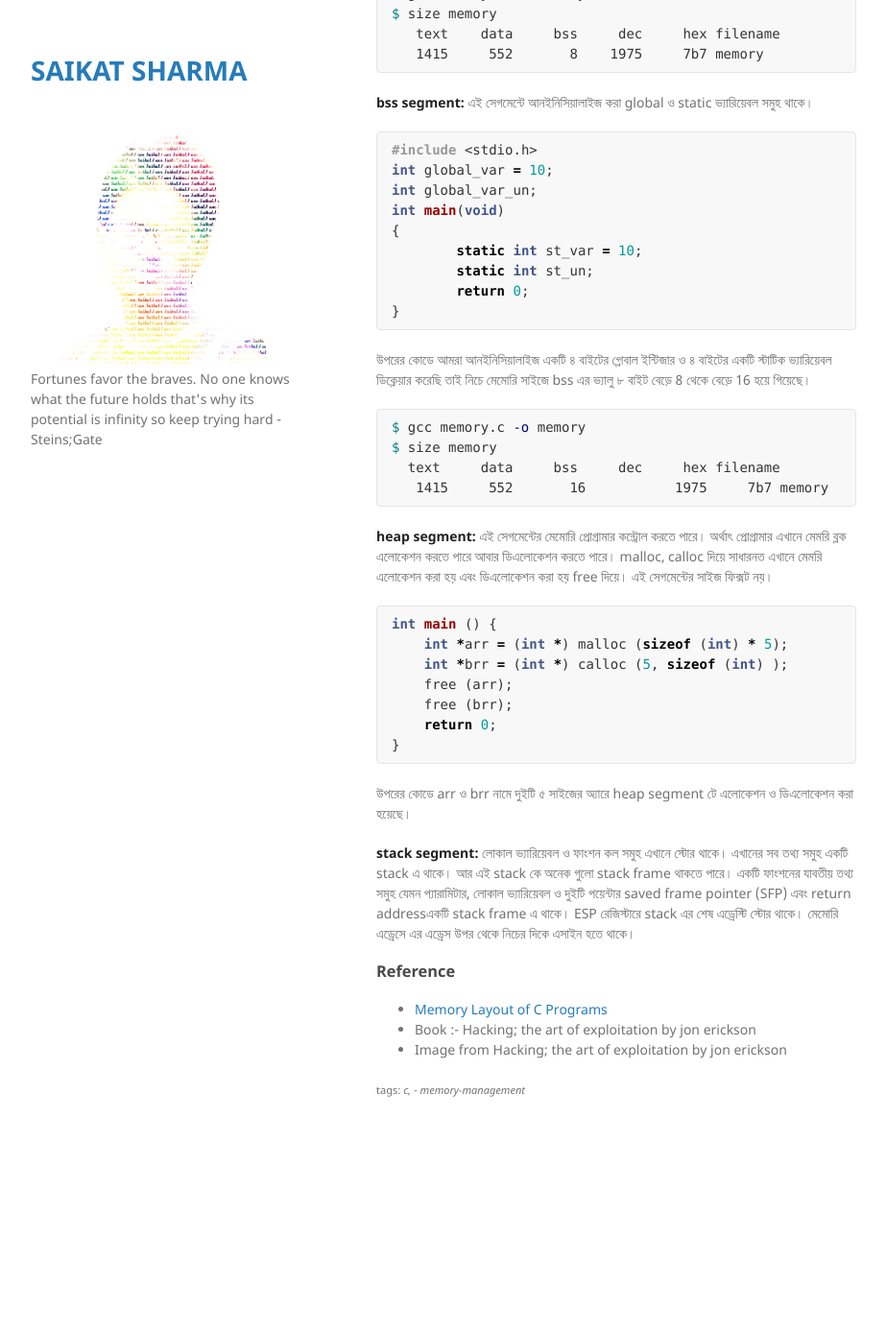
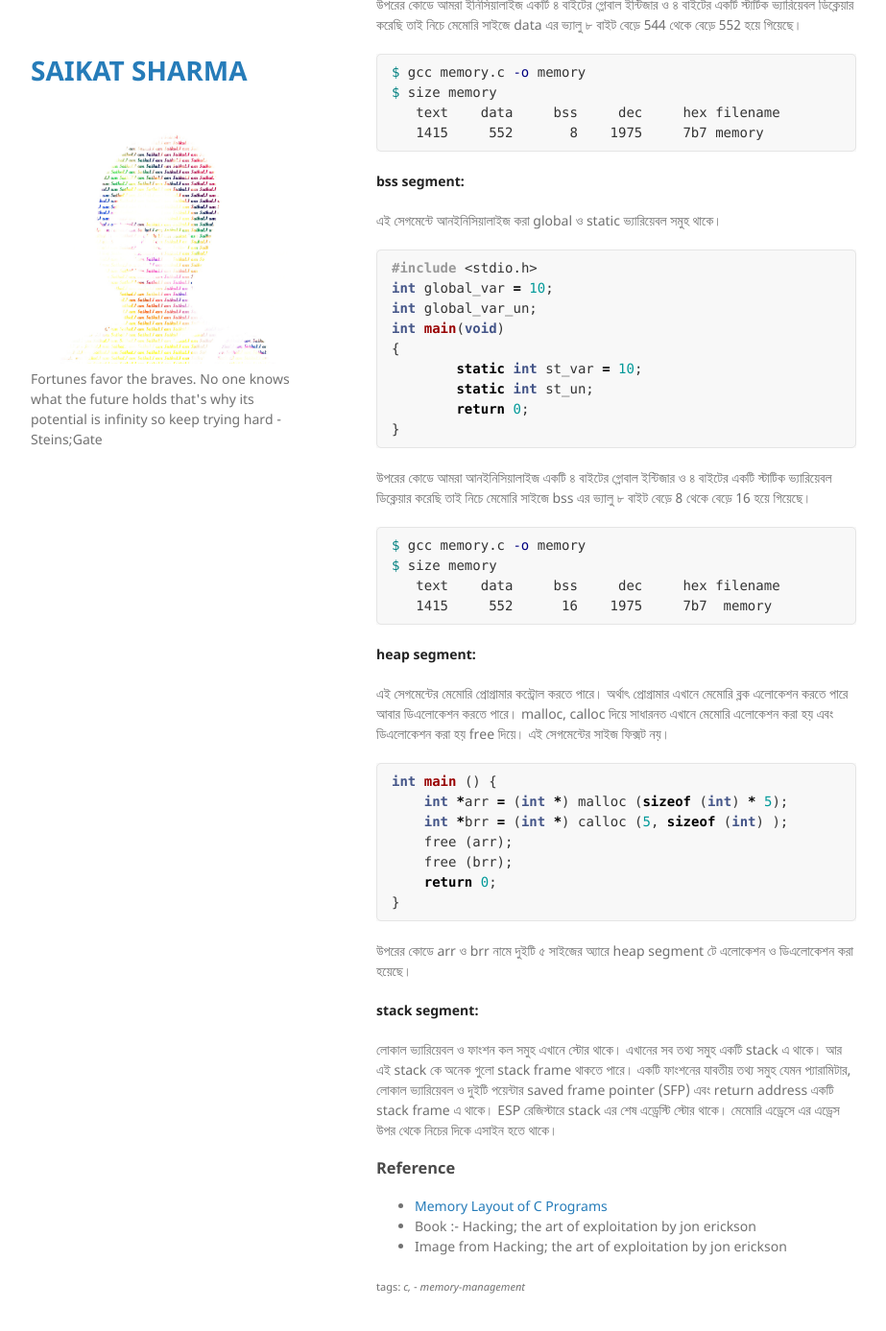
Before and after one commit to Saikat-S/Saikat-S.github.io, a Jekyll site: the page built from _posts/2020-07-19-Memory-Segmentation-in-C.md, in a window 1280 px wide and 1400 px high, scrolled down 1545 px. Shown: the top 1387 px of the window at 96% size, without its empty margins (178-1101 px from the left). Built offline with Jekyll 4.4.1, drawn with Linux system fonts in a browser that asks for light colours; before the commit the page ends 2740 px from its top, so only the background shows below that; some of the changed text lies outside the part shown.

Commit message:
memory-segmentation-in-c.md updated

````diff
--- a/_posts/2020-07-19-Memory-Segmentation-in-C.md
+++ b/_posts/2020-07-19-Memory-Segmentation-in-C.md
@@ -4,7 +4,7 @@
 author: Saikat Sharma
 tags: c, memory-management
 ---
-সি তে মেমোরি সেগমেন্টেশন একটি গুরুত্বপুর্ণ পার্ট।  কম্পাইল করা একটি সি প্রোগ্রামের মেমরি পাঁচটি ভাগে বিভক্ত হয়।
+সি তে মেমোরি সেগমেন্টেশন একটি গুরুত্বপুর্ণ পার্ট।  কম্পাইল করা একটি সি প্রোগ্রামের মেমোরি পাঁচটি ভাগে বিভক্ত হয়।
 - text
 - data
 - bss
@@ -14,6 +14,7 @@
 ![Memory Segmentation](/assets/img/memory-segmentation.png)
 
 **text segment:**
+
 এই text segment কে code segment ও বলা হয়ে থাকে। এই সেগমেন্টে সাধারনত মেশিন ল্যান্গুয়েজ এর ইনস্ট্রাকশন গুলো থাকে। এই সেগমেন্টি read-only ও ফিক্স সাইজ।
 ```c
 #include <stdio.h>
@@ -32,13 +33,14 @@
 এখানে text হলো  text segment এর সাইজ, data হলো data segment এর সাইজ, আর bss হলো bss segment এর সাইজ,  dec  হলো ডেসিমেলে টোটাল সাইজ ও hex হলো হেক্সাডেসিমেলে টোটাল সাইজ।
 
 **data segment:**
+
 এই সেগমেন্টে ইনিসিয়ালাইজ করা global ও static ভ্যারিয়েবল সমুহ থাকে।
 ```c
 #include <stdio.h>
 int global_var = 10;
 int main(void)
 {
-     static int st_var = 10;
+    static int st_var = 10;
 	return 0;
 }
 ```
@@ -51,6 +53,7 @@
 ```
 
 **bss segment:**
+
 এই সেগমেন্টে আনইনিসিয়ালাইজ করা global ও static ভ্যারিয়েবল সমুহ থাকে।
 ```c
 #include <stdio.h>
@@ -67,11 +70,12 @@
 ```bash
 $ gcc memory.c -o memory
 $ size memory
-  text	   data	    bss	    dec	    hex	filename
-   1415	    552	      16	   1975	    7b7	memory
+   text	   data	    bss	    dec	    hex	filename
+   1415	    552	     16	   1975	    7b7	 memory
 ```
 **heap segment:**
-এই সেগমেন্টের মেমোরি প্রোগ্রামার কন্ট্রোল করতে পারে। অর্থাৎ প্রোগ্রামার এখানে  মেমরি ব্লক এলোকেশন করতে পারে আবার ডিএলোকেশন করতে পারে। malloc, calloc দিয়ে সাধারনত এখানে মেমরি এলোকেশন করা হয় এবং ডিএলোকেশন করা হয় free দিয়ে। এই সেগমেন্টের সাইজ  ফিক্সট নয়।
+
+এই সেগমেন্টের মেমোরি প্রোগ্রামার কন্ট্রোল করতে পারে। অর্থাৎ প্রোগ্রামার এখানে  মেমোরি ব্লক এলোকেশন করতে পারে আবার ডিএলোকেশন করতে পারে। malloc, calloc দিয়ে সাধারনত এখানে মেমোরি এলোকেশন করা হয় এবং ডিএলোকেশন করা হয় free দিয়ে। এই সেগমেন্টের সাইজ  ফিক্সট নয়।
 ```c
 int main () {
     int *arr = (int *) malloc (sizeof (int) * 5);
@@ -84,7 +88,8 @@
 উপরের কোডে arr ও brr নামে দুইটি ৫ সাইজের অ্যারে heap segment টে এলোকেশন ও  ডিএলোকেশন করা হয়েছে।
 
 **stack segment:**
-লোকাল ভ্যারিয়েবল ও ফাংশন কল সমুহ এখানে স্টোর থাকে। এখানের সব তথ্য সমুহ একটি stack এ থাকে। আর এই stack কে অনেক গুলো stack frame থাকতে পারে। একটি ফাংশনের  যাবতীয় তথ্য সমুহ যেমন প্যারামিটার, লোকাল ভ্যারিয়েবল ও দুইটি পয়েন্টার saved frame pointer (SFP) এবং return addressএকটি stack frame এ থাকে।  ESP রেজিস্টারে stack এর শেষ এড্রেস্টি স্টোর থাকে। মেমোরি এড্রেসে এর এড্রেস উপর থেকে নিচের দিকে এসাইন হতে থাকে।
+
+লোকাল ভ্যারিয়েবল ও ফাংশন কল সমুহ এখানে স্টোর থাকে। এখানের সব তথ্য সমুহ একটি stack এ থাকে। আর এই stack কে অনেক গুলো stack frame থাকতে পারে। একটি ফাংশনের  যাবতীয় তথ্য সমুহ যেমন প্যারামিটার, লোকাল ভ্যারিয়েবল ও দুইটি পয়েন্টার saved frame pointer (SFP) এবং return address একটি stack frame এ থাকে।  ESP রেজিস্টারে stack এর শেষ এড্রেস্টি স্টোর থাকে। মেমোরি এড্রেসে এর এড্রেস উপর থেকে নিচের দিকে এসাইন হতে থাকে।
 
 ### Reference
 * [Memory Layout of C Programs](https://www.geeksforgeeks.org/memory-layout-of-c-program/)
````
